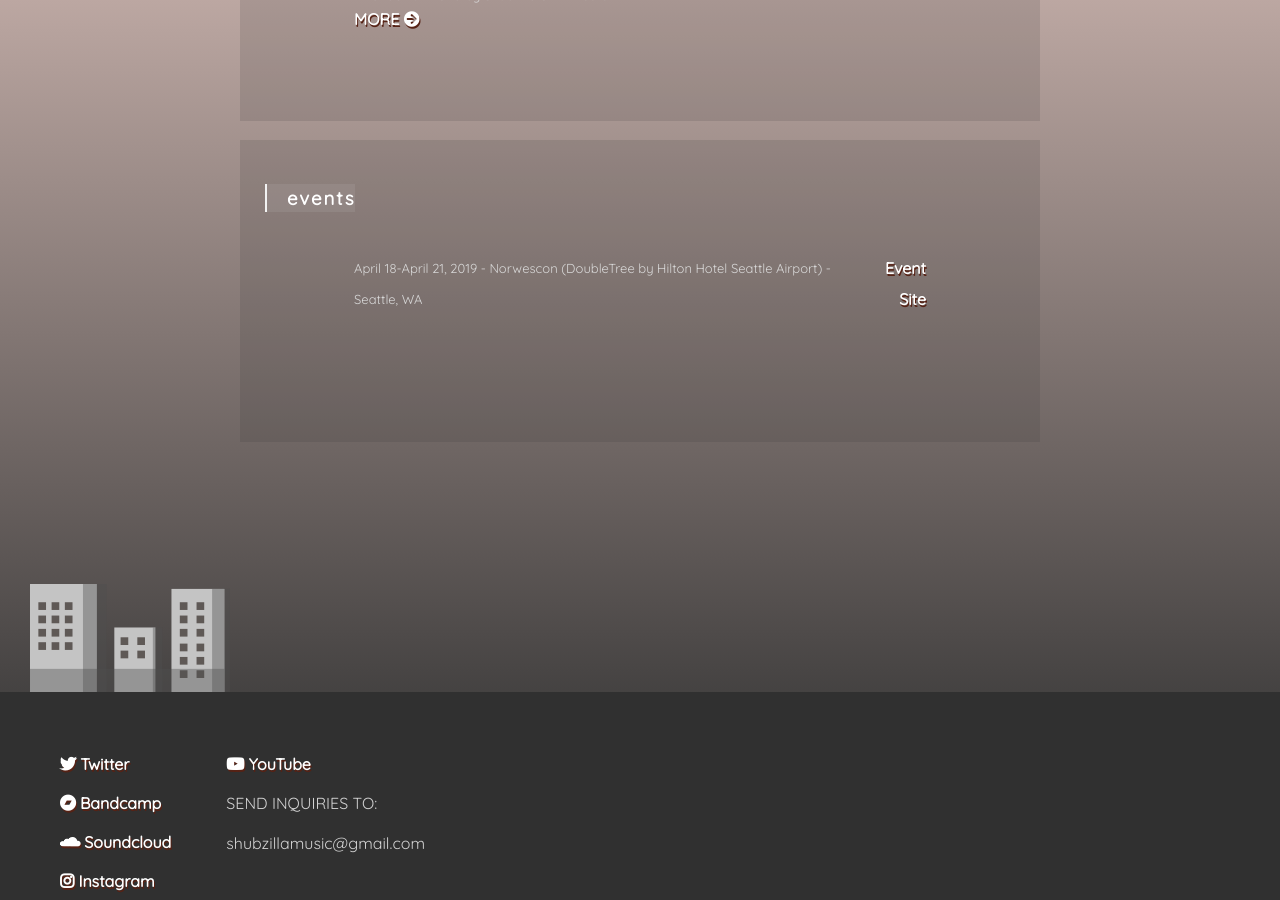
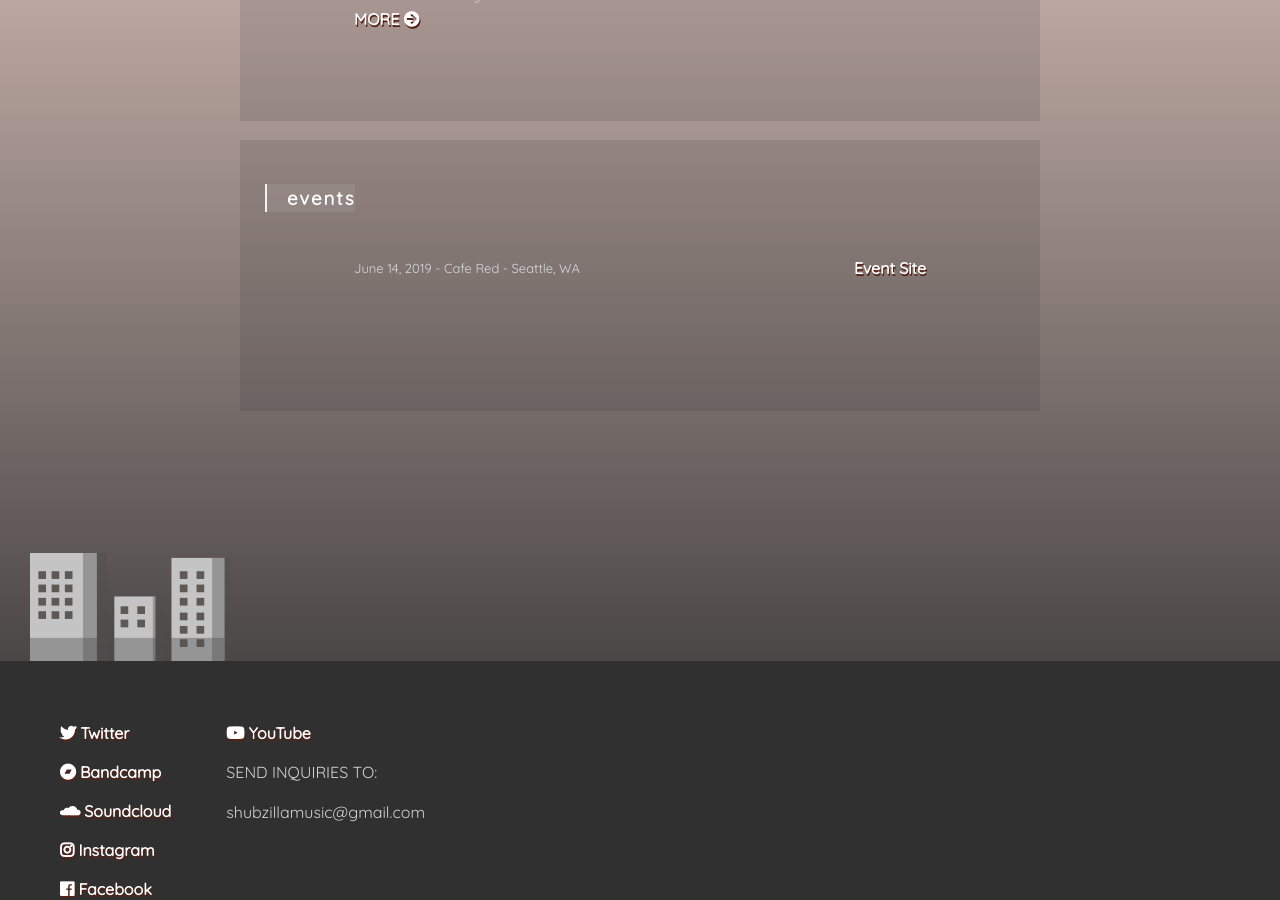
Before and after one commit to shubzilla/shubzilla.github.io, a Jekyll site: the page built from _posts/events/2010-01-01-events.md, in a window 1280 px wide and 900 px high, scrolled down 3717 px. Built offline with Jekyll 4.4.1, drawn with Linux system fonts in a browser that asks for light colours; nearby versions of some CDN libraries; our own code applies the rules of GitHub Pages for plain Markdown files.

Commit message:
Update 2010-01-01-events.md

```diff
--- a/_posts/events/2010-01-01-events.md
+++ b/_posts/events/2010-01-01-events.md
@@ -1,7 +1,7 @@
 ---
 categories: events
-time: April 18-April 21, 2019
+time: June 14, 2019
 location: Seattle, WA
-venue: Norwescon (DoubleTree by Hilton Hotel Seattle Airport)
-link: http://www.norwescon.org
+venue: Cafe Red
+link: https://www.facebook.com/events/370333300280345/
 ---
```
